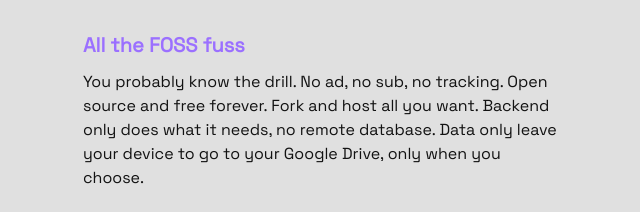
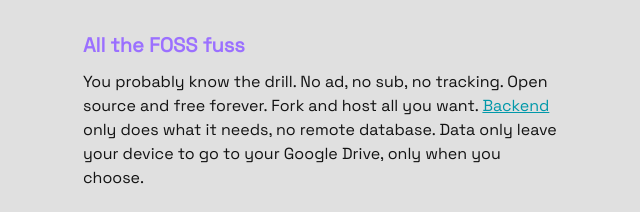
Before and after one commit to JunoNgx/aijot-frontend, a React (Vite) app: page / in a window 1280 px wide. Shown: the part 740-952 px from the top of the page, without its empty margins (317-957 px from the left). Built offline with nearby package versions, Linux system fonts and the light colour scheme; no server answers; a web font is replaced by a local one.

Commit message:
feat: implement a and a:visited styles, fix landing button text colour

```diff
--- a/src/pages/Landing/index.module.scss
+++ b/src/pages/Landing/index.module.scss
@@ -41,6 +41,10 @@
     &__Btn {
         composes: Btn Btn--Pri from global;
         margin-top: 1.5rem;
+
+        &:visited {
+            color: var(--colBg);
+        }
     }
 
     &__BtnHint {
--- a/src/pages/Landing/index.tsx
+++ b/src/pages/Landing/index.tsx
@@ -64,10 +64,17 @@ export default function Landing() {
                 </h2>
                 <p className={styles.Landing__Text}>
                     You probably know the drill. No ad, no sub, no tracking.
-                    Open source and free forever. Fork and host all you want.
-                    Backend only does what it needs, no remote database. Data
-                    only leave your device to go to your Google Drive, only when
-                    you choose.
+                    Open source and free forever. Fork and host all you want.{" "}
+                    <a
+                        href="https://github.com/JunoNgx/aijot-backend"
+                        target="_blank"
+                        rel="noopener noreferrer"
+                    >
+                        Backend
+                    </a>{" "}
+                    only does what it needs, no remote database. Data only leave
+                    your device to go to your Google Drive, only when you
+                    choose.
                 </p>
             </section>
 
--- a/src/styles/global.scss
+++ b/src/styles/global.scss
@@ -133,6 +133,14 @@ kbd {
 code {
     color: var(--colSub);
     font-family: var(--fontFamilyMono);
+}
+
+a {
+    color: var(--colMain);
+
+    &:visited {
+        color: var(--colMain);
+    }
 }
 
 // ============================================================
```
